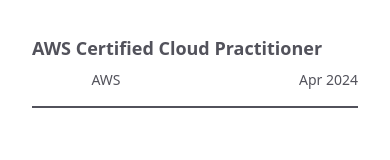
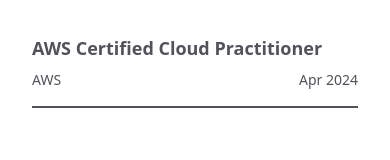
Before and after one commit to NathanStudley/nathanstudley.github.io, a React (Create React App) app: page /resume in a window 390 px wide. Shown: the part 1378-1538 px from the top of the page. Built offline with nearby package versions, Linux system fonts and the light colour scheme.

Commit message:
resume pdf update

```diff
--- a/src/Pages/Home.js
+++ b/src/Pages/Home.js
@@ -90,7 +90,7 @@
             strings={[
               "I write <text-colored>code</text-colored>",
               "I develop <text-colored>web</text-colored> <text-colored>applications</text-colored>",
-              "I engineer <text-colored>cloud</text-colored> solutions",
+              "I engineer <text-colored>cloud solutions</text-colored>",
             ]}
             backDelay={1500}
             typeSpeed={50}
--- a/src/Pages/Resume.js
+++ b/src/Pages/Resume.js
@@ -49,7 +49,7 @@
                   <span>{certification.name}</span>
                 </div>
                 <div className="grid grid-flow-col text-sm sm:text-base md:text-lg font-normal">
-                    <span>{certification.company}</span>
+                    <span className="text-start">{certification.company}</span>
                     <span className="text-end">{certification.date}</span>
                 </div>
               </div>
--- a/src/index.css
+++ b/src/index.css
@@ -20,7 +20,7 @@
         @apply bg-gradient-to-r from-blue-600 to-purple-600 dark:from-red-600 dark:to-yellow-500 bg-clip-text text-transparent
     }
     .items-grid{
-        @apply flex flex-wrap gap-4 text-center text-sm my-4 justify-center sm:justify-start
+        @apply flex flex-wrap gap-4 text-center text-sm my-4 justify-center md:justify-start
     }
     .resumeSection{
         @apply flex flex-col text-center md:text-start text-2xl md:text-3xl font-semibold mb-4
```
Also changed, not shown: 1 other file (tests, documents, lock files or other folders).
